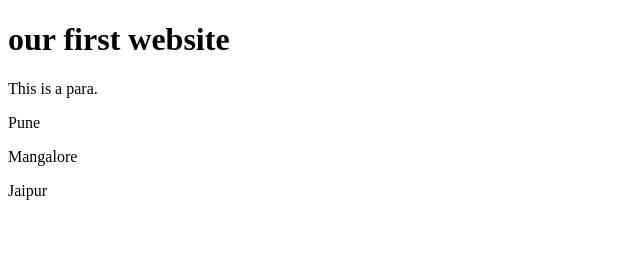
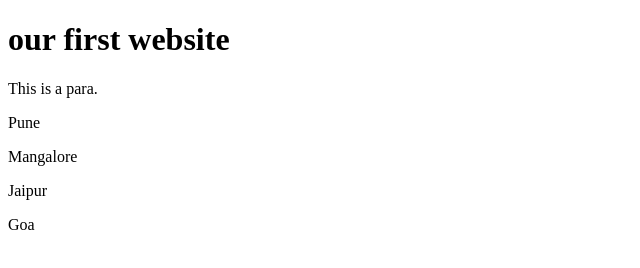
Before and after one commit to Shadow-958/NewLocker, a plain HTML site: page index.html in a window 1280 px wide. Shown: the full height of the page, 0-640 px from the left. Drawn offline with Linux system fonts and the light colour scheme.

Commit message:
added Goa

```diff
--- a/index.html
+++ b/index.html
@@ -11,5 +11,6 @@
     <p>Pune</p>
     <p>Mangalore</p>
     <p>Jaipur</p>
+    <p>Goa</p>
 </body>
 </html>
```
